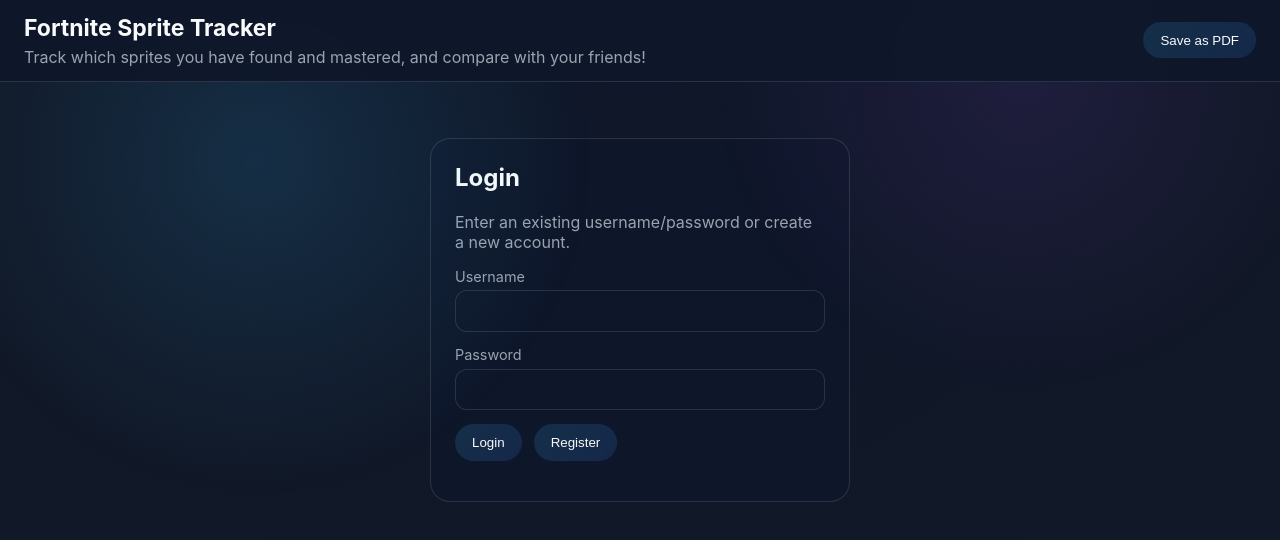
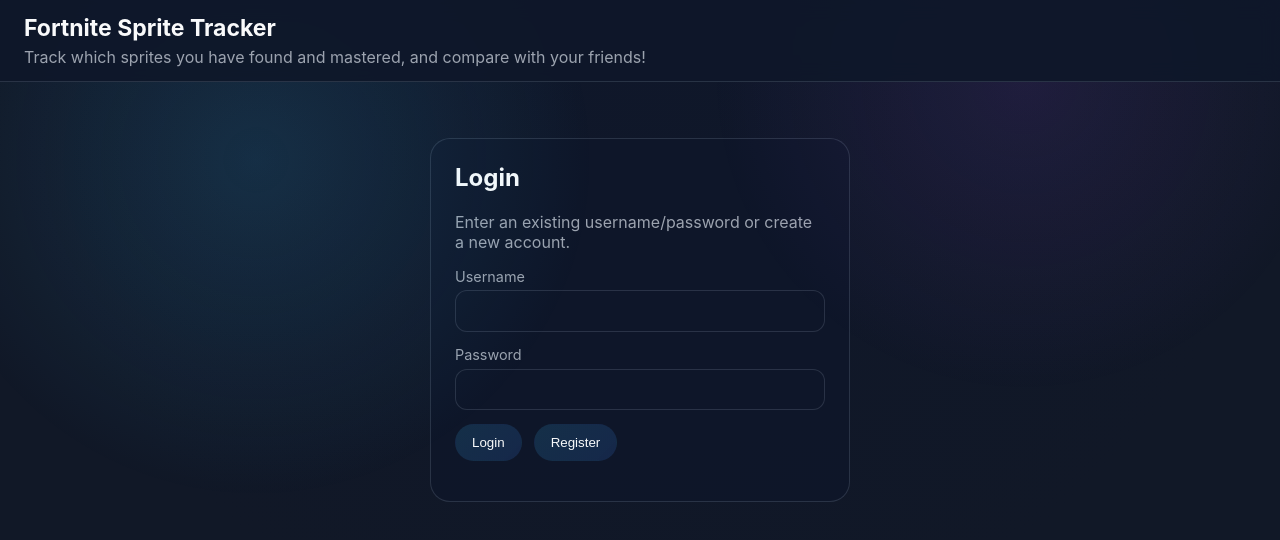
Before and after one commit to marianalt/Sprites-Tracker, a plain HTML site: page index.html in a window 1280 px wide. Drawn offline with Linux system fonts and the light colour scheme; no server answers.

Commit message:
[ADD] Small fix.

```diff
--- a/index.html
+++ b/index.html
@@ -15,7 +15,7 @@
     <div class="top-bar-actions">
       <button id="exportButton" class="reset-button logged-in-only hidden" type="button" aria-label="Export as CSV" title="Download your progress as a CSV file"><span class="label-long">Export </span>CSV</button>
       <button id="compareButton" class="reset-button logged-in-only hidden" type="button" aria-label="Compare with a friend" title="Load a friend's exported CSV to compare"><span class="label-long">Compare with friend</span><span class="label-short">Compare</span></button>
-      <button id="printButton" class="reset-button" aria-label="Save as PDF"><span class="print-label-long">Save as </span>PDF</button>
+      <button id="printButton" class="reset-button logged-in-only hidden" type="button" aria-label="Save as PDF"><span class="print-label-long">Save as </span>PDF</button>
       <div class="account hidden" id="userPanel">
         <button id="accountButton" class="account-button" type="button" aria-haspopup="true" aria-expanded="false" aria-controls="accountMenu" title="Account">
           <span id="accountInitial" class="account-initial" aria-hidden="true"></span>
```
